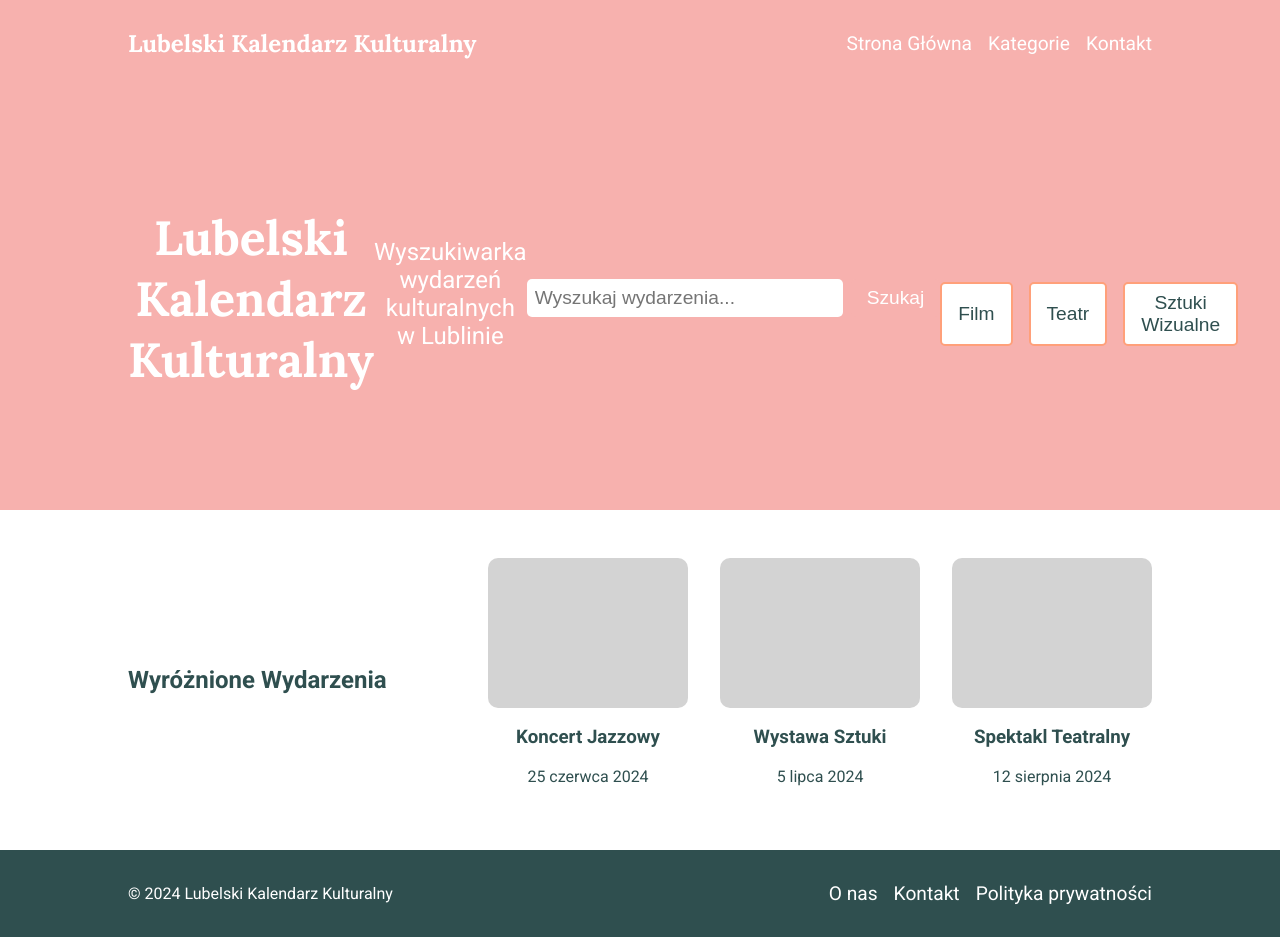
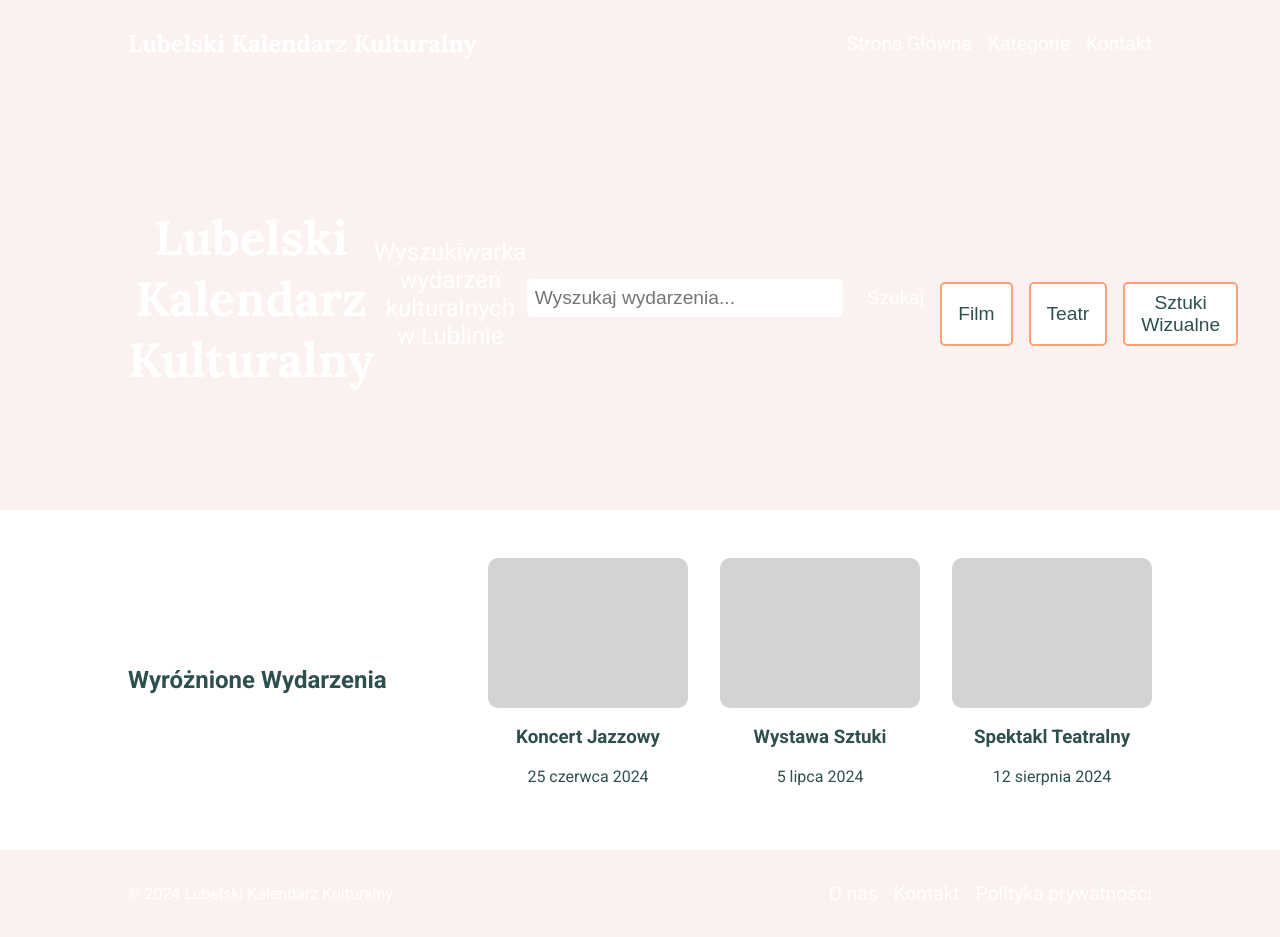
Before and after one commit to art-system/lubelski-kalendarz-kulturalny, a plain HTML site: page index.html in a window 1280 px wide. Drawn offline with Linux system fonts and the light colour scheme.

Commit message:
Update styles.css

```diff
--- a/styles.css
+++ b/styles.css
@@ -7,7 +7,7 @@ body {
 }
 
 header {
-    background-color: #F7B1AE;
+    background-color: #FCF1F1;
     color: #FFFFFF;
     padding: 1rem 0;
 }
@@ -39,7 +39,7 @@ nav a {
 }
 
 .hero {
-    background-color: #F7B1AE;
+    background-color: #FCF1F1;
     color: #FFFFFF;
     text-align: center;
     padding: 5rem 0;
@@ -73,7 +73,7 @@ nav a {
     padding: 0.5rem 1rem;
     font-size: 1.2rem;
     border: none;
-    background-color: #F7B1AE;
+    background-color: #FCF1F1;
     color: #FFFFFF;
     border-radius: 5px;
     cursor: pointer;
@@ -120,7 +120,7 @@ nav a {
 }
 
 footer {
-    background-color: #2F4F4F;
+    background-color: #FCF1F1;
     color: #FFFFFF;
     padding: 1rem 0;
     text-align: center;
```
